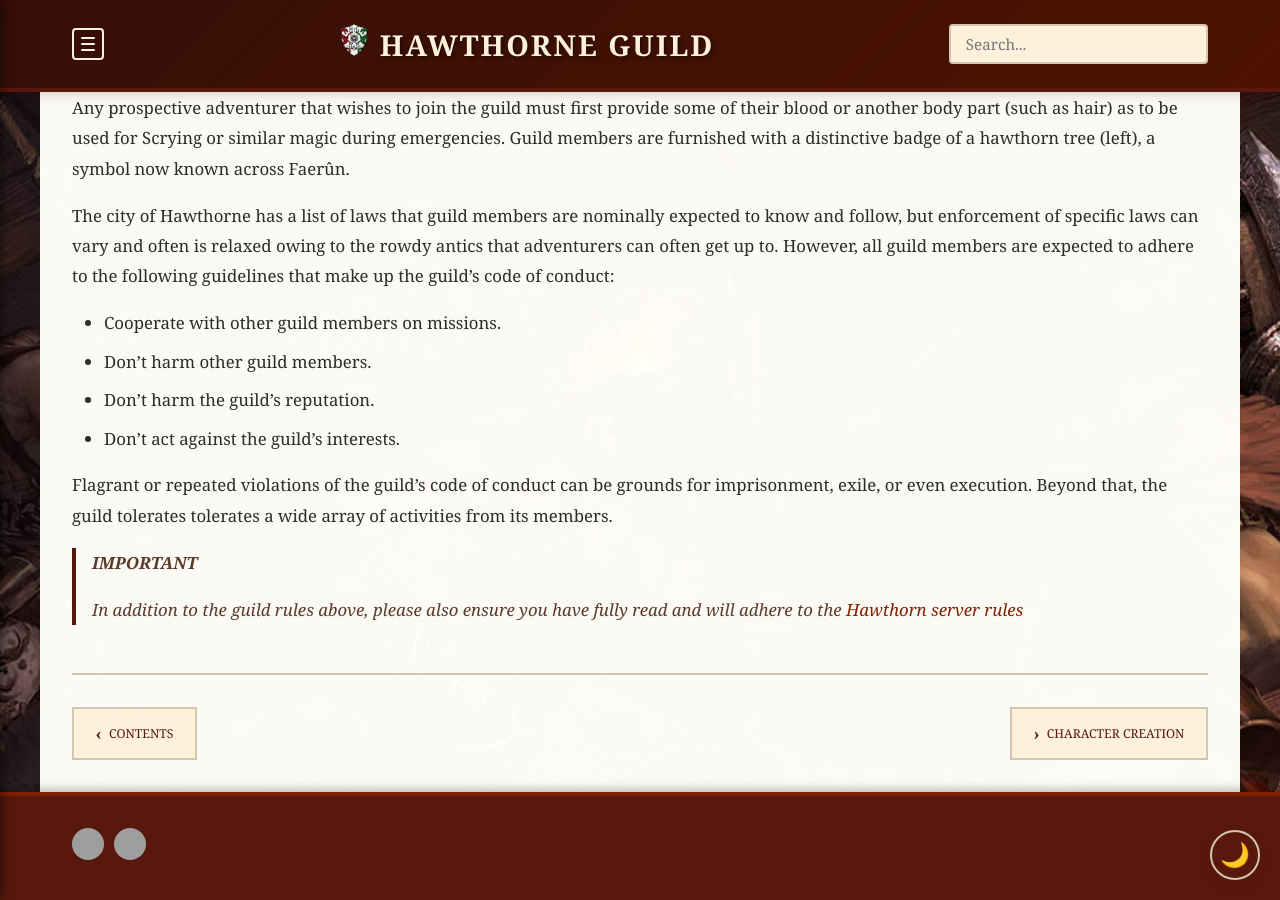
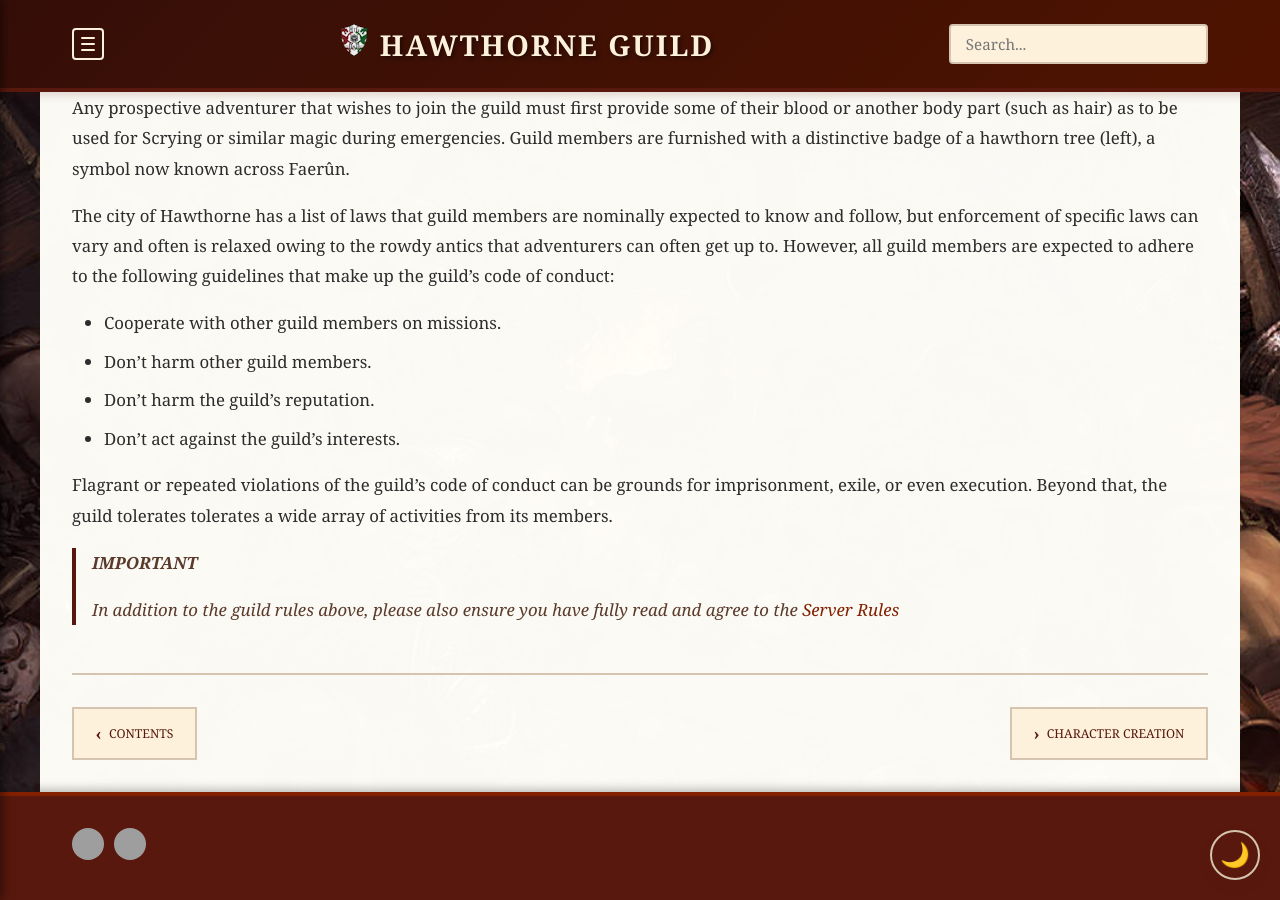
Before and after one commit to coconutswallow/Guides, a Jekyll site: the page built from _playersguide/about-hawthorne.md, in a window 1280 px wide and 900 px high, scrolled down 3533 px. Built offline with Jekyll 4.4.1, drawn with Linux system fonts in a browser that asks for light colours; comment, search, counter and statistics services are not loaded; grey boxes are pictures that could not be loaded.

Commit message:
Update about-hawthorne.md

```diff
--- a/_playersguide/about-hawthorne.md
+++ b/_playersguide/about-hawthorne.md
@@ -53,4 +53,4 @@
 
 > **IMPORTANT**
 >
-> In addition to the guild rules above, please also ensure you have fully read and will adhere to the [Hawthorn server rules]("Guides/rules/server-rules")
+> In addition to the guild rules above, please also ensure you have fully read and agree to the [Server Rules](Guides/rules/server-rules)
```
